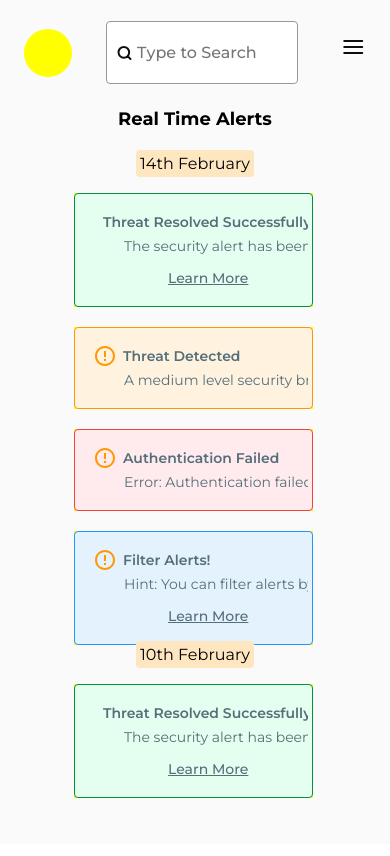
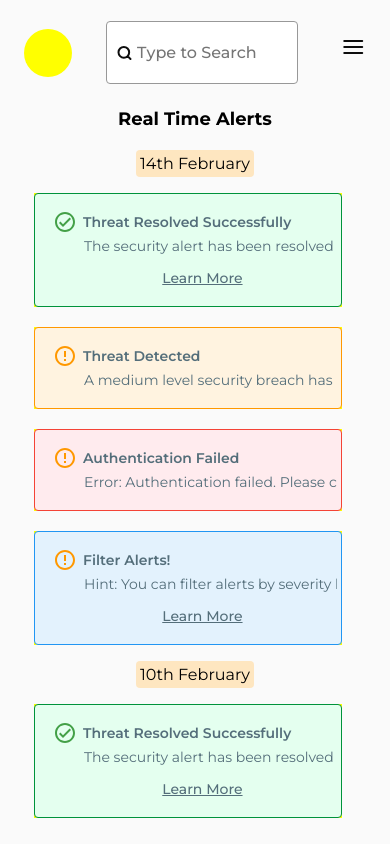
Before and after one commit to iSecure-Capstone-Group/Tech-Detect, a React (Create React App) app: page /dashboard/real-time-alerts in a window 390 px wide. Shown: the top 856 px of the page. Built offline with nearby package versions, Linux system fonts and the light colour scheme.

Commit message:
create reponsive styling for RealTimeAlerts page

```diff
--- a/src/pages/dashboard/dashboardSections/realTimeAlerts.module.css
+++ b/src/pages/dashboard/dashboardSections/realTimeAlerts.module.css
@@ -5,6 +5,7 @@
     margin-left: 50px;
     background-color: yellow;
     font-size: 14px;
+    margin-bottom: 20px;
 }
 
 .threatDetectionDates{
@@ -13,6 +14,7 @@
     display: inline;
     padding: 4px;
     border-radius: 4px;
+
 }
 
 .threatStatusHeading{
@@ -45,3 +47,17 @@
 .threatStatusUl{
     margin-left: 45px;
 }
+
+
+/* ###############  TABLET VIEW  ############## */
+
+@media screen and (max-width: 1349px){
+    .realTimeContainer{
+        width: 90%;
+    }
+}
+@media screen and (max-width: 490px){
+    .realTimeContainer{
+        margin-left: 10px;
+    }
+}
```
